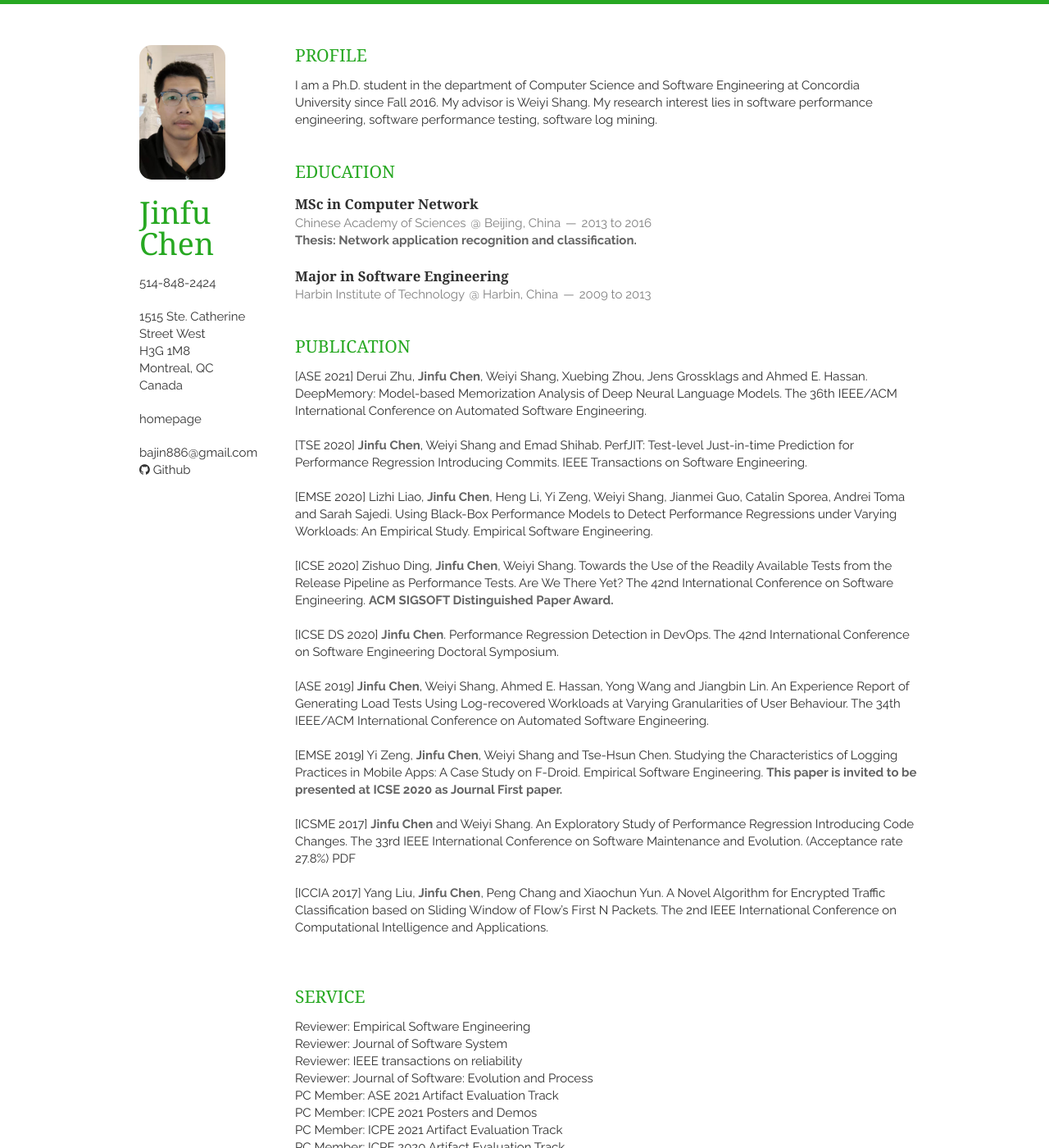
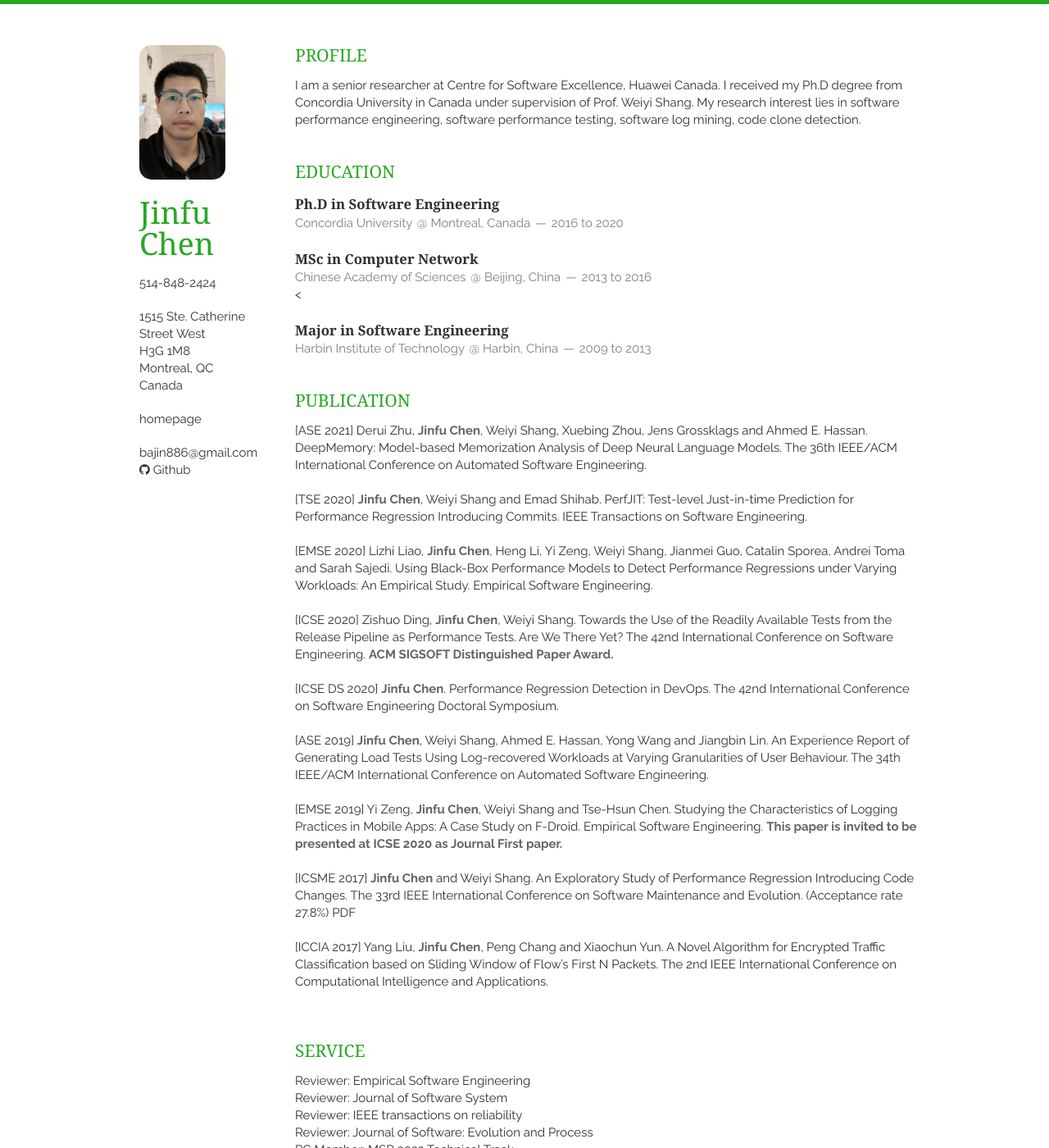
Before and after one commit to jinfuchen/jinfu, a Jekyll site: the page built from index.html, in a window 1280 px wide and 1400 px high. Shown: the whole window at 82% size. Built offline with Jekyll 4.4.1, drawn with Linux system fonts in a browser that asks for light colours; nearby versions of some CDN libraries; the list of posts is cut into pages by our own code; some of the changed text lies outside the part shown.

Commit message:
education

```diff
--- a/_includes/education.html
+++ b/_includes/education.html
@@ -1,14 +1,24 @@
 <section class="thirteen columns">
     <h1>Education</h1>
+    <article>
+        <header>
+            <h1>Ph.D in Software Engineering</h1>
+            <span>Concordia University</span>
+            <span><address>Montreal, Canada</address><time>2016 to 2020</time></span>
+        </header>
+        <!-- <p>
+            <em>Thesis: Network application recognition and classification.</em>
+        </p> -->
+    </article>
     <article>
         <header>
             <h1>MSc in Computer Network</h1>
             <span>Chinese Academy of Sciences</span>
             <span><address>Beijing, China</address><time>2013 to 2016</time></span>
         </header>
-        <p>
+        <<!-- p>
             <em>Thesis: Network application recognition and classification.</em>
-        </p>
+        </p> -->
     </article>
     <article>
         <header>
--- a/_includes/profile.html
+++ b/_includes/profile.html
@@ -1,7 +1,6 @@
 <section class="thirteen columns">
     <h1>Profile</h1>
     <article>
-        <p>I am a Ph.D. student in the department of Computer Science and Software Engineering at Concordia University since Fall 2016. My advisor is
-        <a href="https://users.encs.concordia.ca/~shang/">Weiyi Shang</a>. My research interest lies in software performance engineering, software performance testing, software log mining.</p>
+        <p>I am a senior researcher at Centre for Software Excellence, Huawei Canada. I received my Ph.D degree from Concordia University in Canada under supervision of Prof. <a href="https://users.encs.concordia.ca/~shang/">Weiyi Shang</a>. My research interest lies in software performance engineering, software performance testing, software log mining, code clone detection.</p>
     </article>
 </section>
--- a/_includes/service.html
+++ b/_includes/service.html
@@ -5,6 +5,7 @@
     	<p>  Reviewer: Journal of Software System </p>
     	<p>  Reviewer: IEEE transactions on reliability </p>
     	<p>  Reviewer: Journal of Software: Evolution and Process </p>
+        <p>  PC Member: MSR 2022 Technical Track </p>
 		<p>  PC Member: ASE 2021 Artifact Evaluation Track </p>
 		<p>  PC Member: ICPE 2021 Posters and Demos </p>
 		<p>  PC Member: ICPE 2021 Artifact Evaluation Track</p>
```
